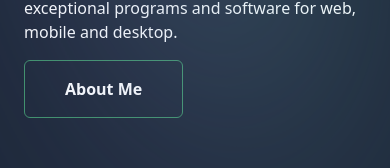
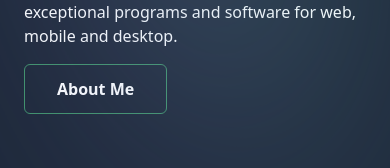
Before and after one commit to pascall-de-creator/My-Portfolio, a Next.js app: page / in a window 390 px wide. Shown: the part 525-693 px from the top of the page. Built offline with nearby package versions, Linux system fonts and the light colour scheme.

Commit message:
Tweek Home Page Styles

```diff
--- a/pages/index.js
+++ b/pages/index.js
@@ -22,7 +22,7 @@ export default function Home() {
 					<p className="max-w-lg mb-4">
 						I’m a software developer based in Ghana specializing in building and designing exceptional programs and software for web, mobile and desktop.
 					</p>
-					<Link className='w-max py-4 px-10 border-[1px] rounded-md font-bold border-primary-500 hover:bg-primary-500/40' href='/about'>About Me</Link>
+					<Link className='w-max py-3 px-8 sm:py-4 sm:px-10 border-[1px] rounded-md font-bold border-primary-500 hover:bg-primary-500/40' href='/about'>About Me</Link>
 				</div>
 			</section>
 		</>
```
